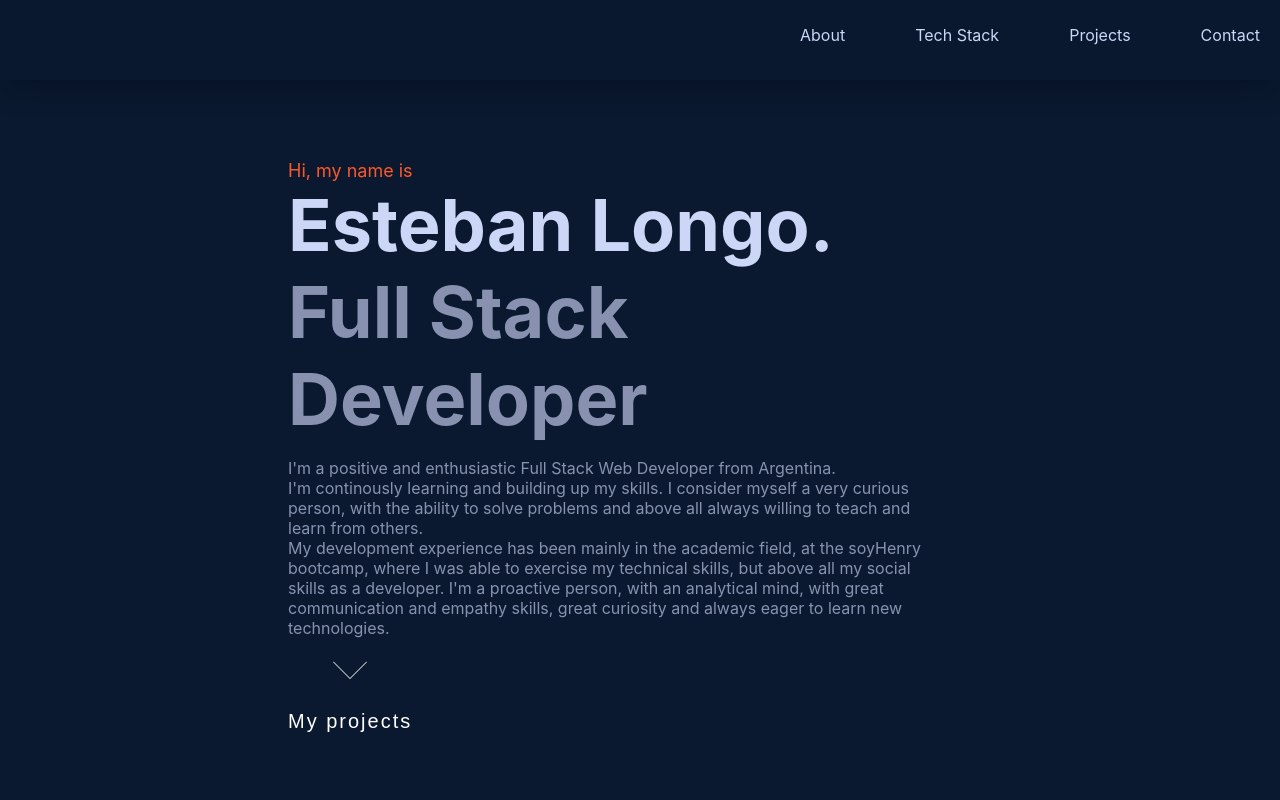
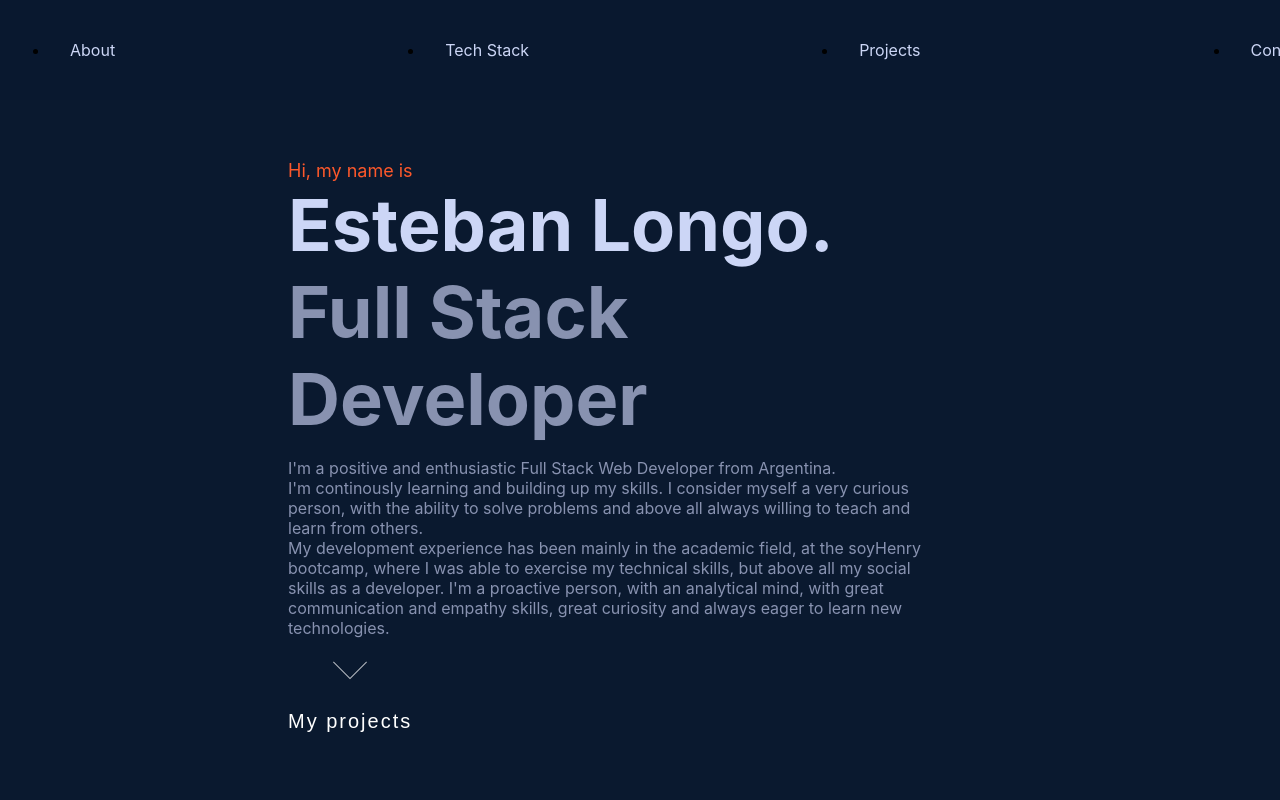
Before and after one commit to EstebanLongo/Portfolio, a React (Create React App) app: page / in a window 1280 px wide. Shown: the top 800 px of the page. Built offline with nearby package versions, Linux system fonts and the light colour scheme.

Commit message:
testing navbar

```diff
--- a/src/components/NavBar/navbar.css
+++ b/src/components/NavBar/navbar.css
@@ -1,4 +1,4 @@
-.navbarlist {
+/* .navbarlist {
   background-color: rgba(10, 25, 47, 0.85);
   backdrop-filter: blur(10px);
   transition: var(--transition);
@@ -8,18 +8,37 @@
   list-style: none;
   height: 5em;
   padding: 0;
-  /* margin: 0; */
   width: 100%;
   justify-items: center;
   justify-content: flex-end;
   gap: 30px;
   position: fixed;
   box-shadow: 0 10px 30px -10px var(--navy-shadow);
+} */
+
+.navbarlist {
+  display: flex;
+  -webkit-box-pack: justify;
+  justify-content: space-between;
+  -webkit-box-align: center;
+  align-items: center;
+  position: fixed;
+  top: 0px;
+  z-index: 11;
+  padding: 0px 50px;
+  width: 100%;
+  height: 100px;
+  background-color: rgba(10, 25, 47, 0.85);
+  backdrop-filter: blur(10px);
+  transition: all 0.25s cubic-bezier(0.645, 0.045, 0.355, 1);
+  filter: none !important;
+  pointer-events: auto !important;
+  user-select: auto !important;
 }
 
 ::-webkit-scrollbar-thumb {
-  background-color: var(--dark-slate);
-  border: 3px solid var(--navy);
+  background-color: #495670;
+  border: 3px solid #0a192f;
   border-radius: 10px;
 }
 
```
